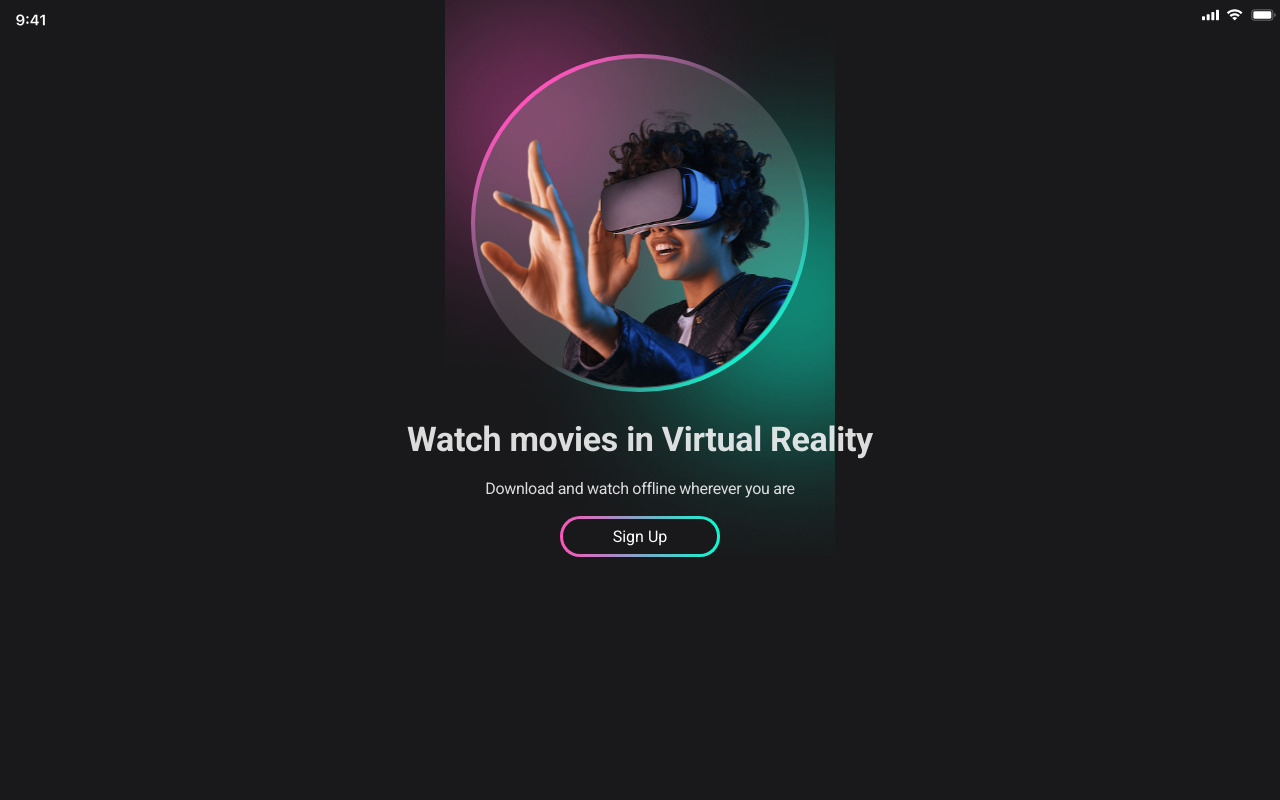
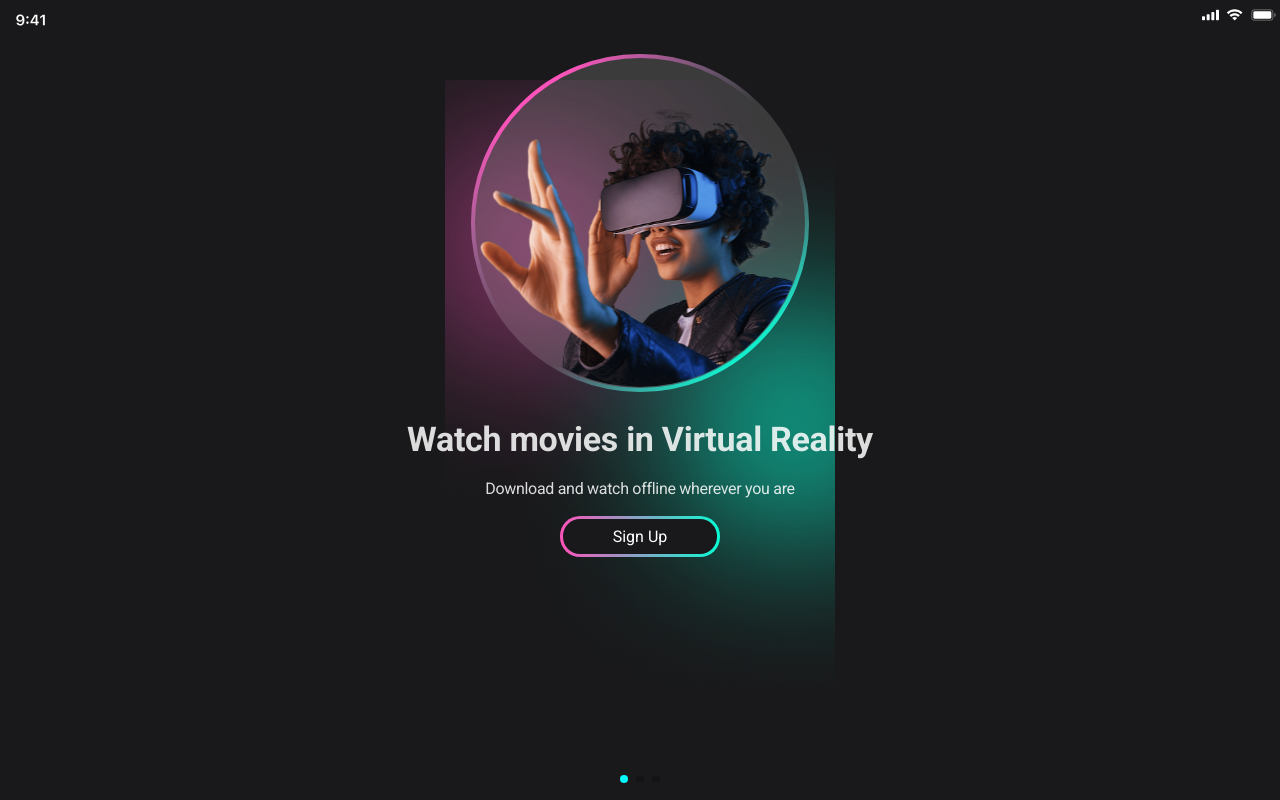
Before and after one commit to Hossein5727/neon-ui, a React (Create React App) app: page / in a window 1280 px wide. Built offline with nearby package versions, Linux system fonts and the light colour scheme.

Commit message:
added files

```diff
--- a/package.json
+++ b/package.json
@@ -17,6 +17,7 @@
     "redux": "^4.1.2",
     "redux-thunk": "^2.4.1",
     "redux-toolkit": "^1.1.2",
+    "swiper": "^8.1.4",
     "web-vitals": "^2.1.4"
   },
   "scripts": {
--- a/src/App.js
+++ b/src/App.js
@@ -3,7 +3,7 @@ import { HomePage } from "./pages";
 
 function App() {
   return (
-    <div className="bg-black w-full h-[100vh]">
+    <div className="bg-black w-full h-[100%]">
       <BrowserRouter>
         <Routes>
           <Route path="/" element={<HomePage />} />
--- a/src/index.css
+++ b/src/index.css
@@ -34,3 +34,19 @@ body,html{
   background-clip: padding-box, border-box;
   background-origin: padding-box, border-box;
 }
+
+.swiper-pagination-bullet {
+  width: 20px;
+  height: 20px;
+  text-align: center;
+  line-height: 20px;
+  font-size: 12px;
+  color: #000;
+  opacity: 1;
+  background: rgba(0, 0, 0, 0.2);
+}
+
+.swiper-pagination-bullet-active {
+  color: #fff;
+  background: #08F7FE !important;
+}
--- a/src/pages/HomePage.js
+++ b/src/pages/HomePage.js
@@ -1,9 +1,27 @@
 import avatarImg from "../assets/images/Avatar.svg";
 import Header from "../components/Header";
+import { Swiper, SwiperSlide } from "swiper/react";
+import { Pagination } from "swiper";
+
+// Import Swiper styles
+import "swiper/css";
+import "swiper/css/pagination";
 
 function HomePage() {
   return (
-    <div className="bggradinet border-none outline-none ">
+    <Swiper
+      modules={[Pagination]}
+      slidesPerView={1}
+      onSlideChange={() => console.log("slide change")}
+      onSwiper={(swiper) => console.log(swiper)}
+      pagination={{ clickable: true }}
+      className="h-[100vh]"
+    >
+      {[1, 2, 3].map((item) => (
+        <SwiperSlide
+          className="bggradinet border-none outline-none "
+          key={item}
+        >
           <Header />
           <div className="w-[full] flex justify-center items-center px-3 py-2">
             <img className="" src={avatarImg} alt="avatar" />
@@ -22,7 +40,9 @@ function HomePage() {
               Sign Up
             </button>
           </div>
-    </div>
+        </SwiperSlide>
+      ))}
+    </Swiper>
   );
 }
 
```
Also changed, not shown: 1 other file (tests, documents, lock files or other folders). Lines whose indentation alone changed are shown as unchanged.
